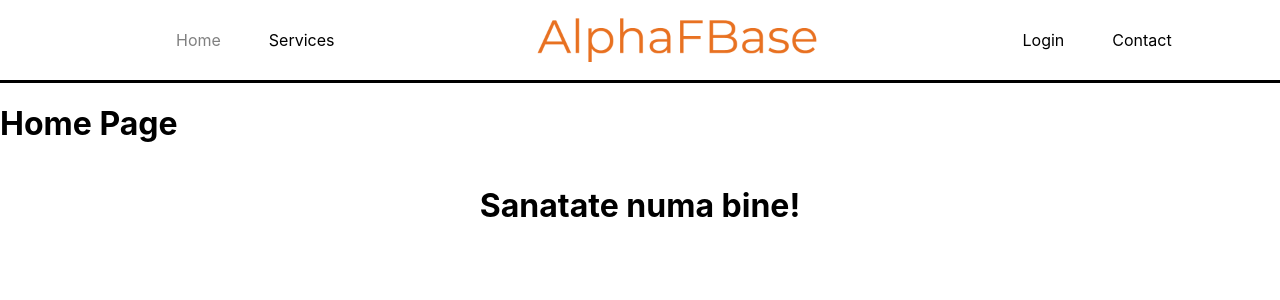
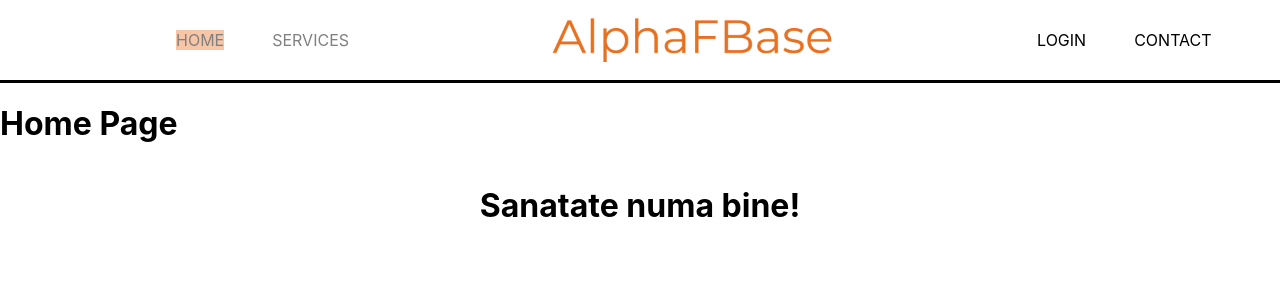
Before and after one commit to adi0300/AlphaFBase, a React (Create React App) app: page / in a window 1280 px wide. Shown: the top 300 px of the page. Built offline with nearby package versions, Linux system fonts and the light colour scheme.

Commit message:
Added styling for active element in the navigation bar and routing for the Services page

```diff
--- a/src/components/MainNavBar.js
+++ b/src/components/MainNavBar.js
@@ -1,6 +1,6 @@
 import logosite from '../img/logo_site_transparent.png';
 import classes from './MainNavBar.module.css';
-import {Link} from 'react-router-dom';
+import {NavLink} from 'react-router-dom';
 
 function MainNavBar(){
     return(
@@ -8,12 +8,28 @@ function MainNavBar(){
         <nav>
             <ul className={classes.navright}>
             <li>
-                <Link to="/">Home</Link>
+                <NavLink
+                to="/"
+                style={({ isActive }) =>
+                (isActive ? {background: 'rgba(232,113,33,.4)'} : {background: 'white'}
+                )}
+                >
+                    HOME
+                </NavLink>
             </li>
-            <li>Services</li>
+            <li>
+            <NavLink
+                to="/services"
+                style={({ isActive }) =>
+                (isActive ? {background: 'rgba(232,113,33,.4)'} : {background: 'white'}
+                )}
+                >
+                    SERVICES
+                </NavLink>
+            </li>
             <img src={logosite} className={classes.logo} alt="logosite" />
-            <li>Login</li>
-            <li>Contact</li>
+            <li>LOGIN</li>
+            <li>CONTACT</li>
             </ul>
         </nav>
         </header>
--- a/src/components/MainNavBar.module.css
+++ b/src/components/MainNavBar.module.css
@@ -26,10 +26,6 @@
     color: grey;
 }
 
-.header a:hover{
-    color: #E87121;
-}
-
 .logo{
     width: 400px;
     height: 400px;
```
